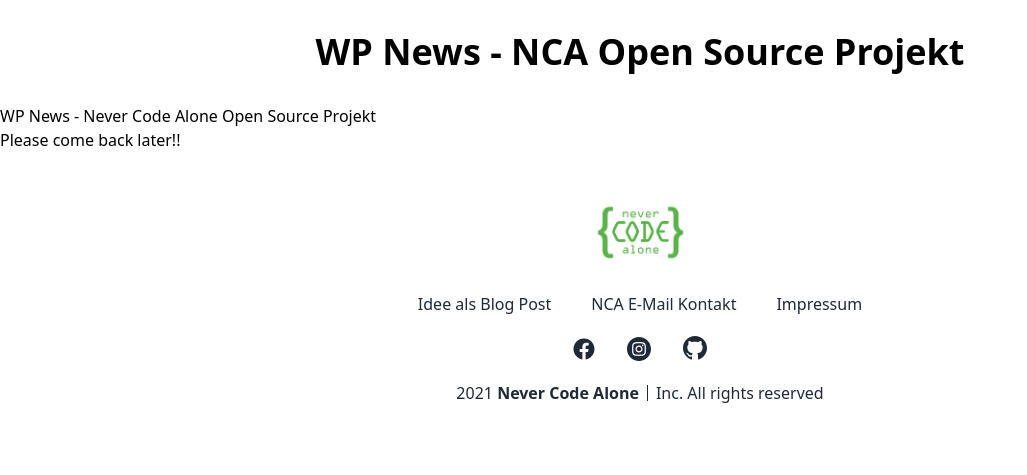
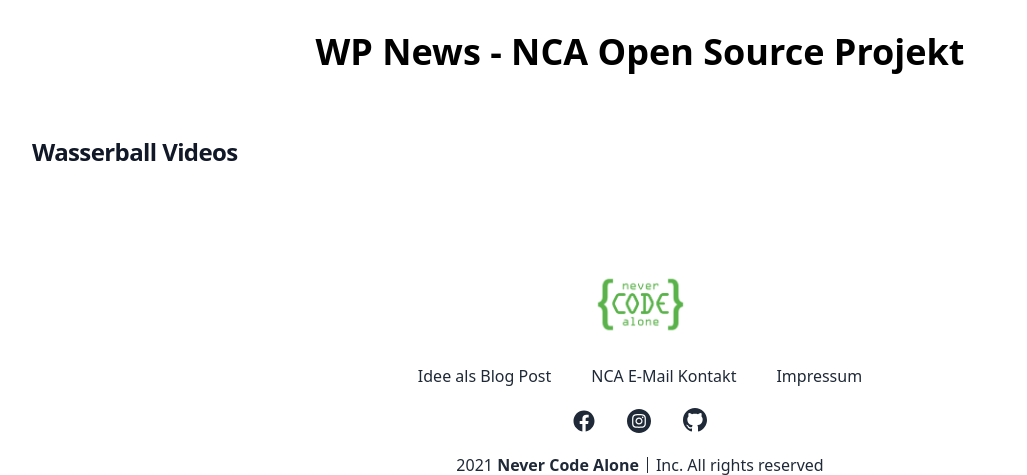
Before and after one commit to nevercodealone/waterpolo, a Symfony app: template templates/index/video.html.twig in a window 1280 px wide. Shown: the part 56-531 px from the top of the page, without its empty margins (0-1027 px from the left). Run offline with Twig, Linux system fonts and the light colour scheme; the template is opened without the code that fills it, so the values that code supplies are empty; style sheets or scripts are compiled from the project's sources; some libraries are stand-ins or nearby versions.

Commit message:
Finish pages with fixes

```diff
--- a/templates/index/video.html.twig
+++ b/templates/index/video.html.twig
@@ -1,83 +1,41 @@
 {% extends 'base.html.twig' %}
 
 {% block content %}
-
-<div class="">
-    <h1>WP News - Never Code Alone Open Source Projekt</h1>
-    {% if youTubeVideos %}
-        <ul class="">
-            <li class="">
-                <button class="nav-link active filter-button" role="tab" data-toggle="tab" data-filter="all">
-                    Alle ({{ youTubeVideos.videos|length }})
-                </button>
-            </li>
-            <li class="">
-                <a class="nav-link filter-button" role="tab" data-toggle="tab" data-filter="wasserball">
-                    Wasserball ({{ youTubeVideos.counts.wasserball }})
-                </a>
-            </li>
-            <li class="">
-                <a class="" role="tab" data-toggle="tab" data-filter="waterpolo">
-                    Waterpolo ({{ youTubeVideos.counts.waterpolo }})
-                </a>
-            </li>
-        </ul>
-    {% endif %}
-    <div class="">
+    <div class="bg-white">
+        <div class="max-w-2xl mx-auto py-8 px-4 sm:px-6 lg:max-w-7xl lg:px-8">
+            <h2 class="text-2xl font-extrabold tracking-tight text-gray-900">Wasserball Videos</h2>
+            <div class="sm:hidden relative w-11/12 mx-auto rounded">
+                <div class="absolute inset-0 m-auto mr-4 z-0 w-6 h-6">
+                    <svg xmlns="http://www.w3.org/2000/svg" class="icon icon-tabler icon-tabler-selector" width="24" height="24" viewBox="0 0 24 24" stroke-width="1.5" stroke="#A0AEC0" fill="none" stroke-linecap="round" stroke-linejoin="round">
+                        <path stroke="none" d="M0 0h24v24H0z" />
+                        <polyline points="8 9 12 5 16 9" />
+                        <polyline points="16 15 12 19 8 15" />
+                    </svg>
+                </div>
+            </div>
+            <div class="mt-6 grid grid-cols-1 gap-y-10 gap-x-6 sm:grid-cols-2 lg:grid-cols-4 xl:gap-x-8">
                 {% if youTubeVideos %}
                     {% for key,video in youTubeVideos.videos %}
                         {% if video.id.videoId %}
                             {% set url = 'https://www.youtube.com/watch?v=%s'|format(video.id.videoId) %}
-                    <div class="{{ video.keyword }}">
-                        <div class="">
-                            <a href="{{ url }}" target="_blank" rel="nofollow"><img src="{{ video['snippet']['thumbnails']['medium']['url'] }}" alt="{{ video['snippet']['title'] }}"></a>
+                            <a href="{{ url }}" target="_blank" class="group">
+                                <div class="w-full aspect-w-1 aspect-h-1 bg-gray-200 rounded-lg overflow-hidden">
+                                    <img src="{{ video['snippet']['thumbnails']['medium']['url'] }}" alt="{{ video['snippet']['title'] }}" class="w-full h-full object-center object-cover group-hover:opacity-75">
                                 </div>
-                        <!-- Nav tabs -->
-                        <ul class="">
-                            <li class="">
-                                <a class="" href="#info-{{ key }}" aria-controls="info-{{ key }}" role="tab" data-toggle="tab">
-                                    Infos:
+                                <p class="mt-1 text-lg font-medium text-gray-900">
+                                    {{ video['snippet']['title'] }}
+                                </p>
+                                <p class="py-2">
+                                    <strong>Channel:</strong> {{ video['snippet']['channelTitle'] }}
+                                </p>
+                                <p class="py-2">
+                                    <strong>Published:</strong> {{ video['snippet']['publishedAt'] | date("F jS \\a\\t g:ia") }}
+                                </p>
                             </a>
-                            </li>
-                            {% if video['snippet']['description'] != '' %}
-                                <li class="">
-                                    <a class="" href="#description-{{ key }}" aria-controls="profile" role="tab" data-toggle="tab">Description:</a>
-                                </li>
                         {% endif %}
-                        </ul>
-                        <!-- Tab panes -->
-                        <div class="">
-                            <div role="tabpanel" class="" id="info-{{ key }}">
-                                <ul class="">
-                                    <li class="">
-                                        <strong>Title:</strong> {{ video['snippet']['title'] }}
-                                    </li>
-                                    <li class="">
-                                        <strong>Channel:</strong> {{ video['snippet']['channelTitle'] }}
-                                    </li>
-                                    <li class="">
-                                        <strong>Published: </strong> {{ video['snippet']['publishedAt'] | date("F jS \\a\\t g:ia") }}
-                                    </li>
-                                </ul>
-                            </div>
-                            {% if video['snippet']['description'] != '' %}
-                                <div role="tabpanel" class="" id="description-{{ key }}">
-                                    <ul class="">
-                                        <li class="">
-                                            {{ video['snippet']['description'] }}
-                                        </li>
-                                    </ul>
-                                </div>
+                    {% endfor %}
                 {% endif %}
             </div>
         </div>
-                {% endif %}
-            {% endfor %}
-        {% else %}
-            <p>Please come back later!!</p>
-        {% endif %}
-
-
-    </div>
     </div>
 {% endblock %}
```
Also changed, not shown: templates/index/news.html.twig (+1 -9 lines). Lines whose indentation alone changed are shown as unchanged.
